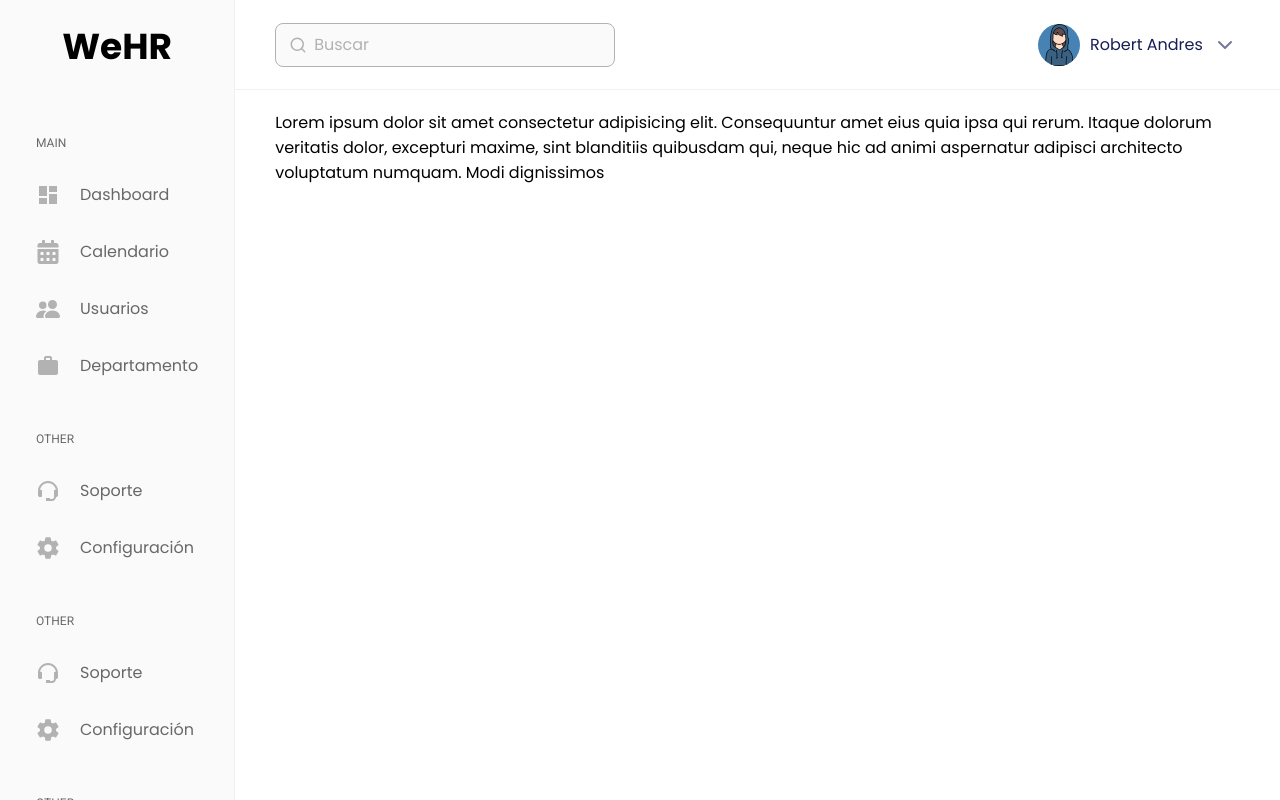
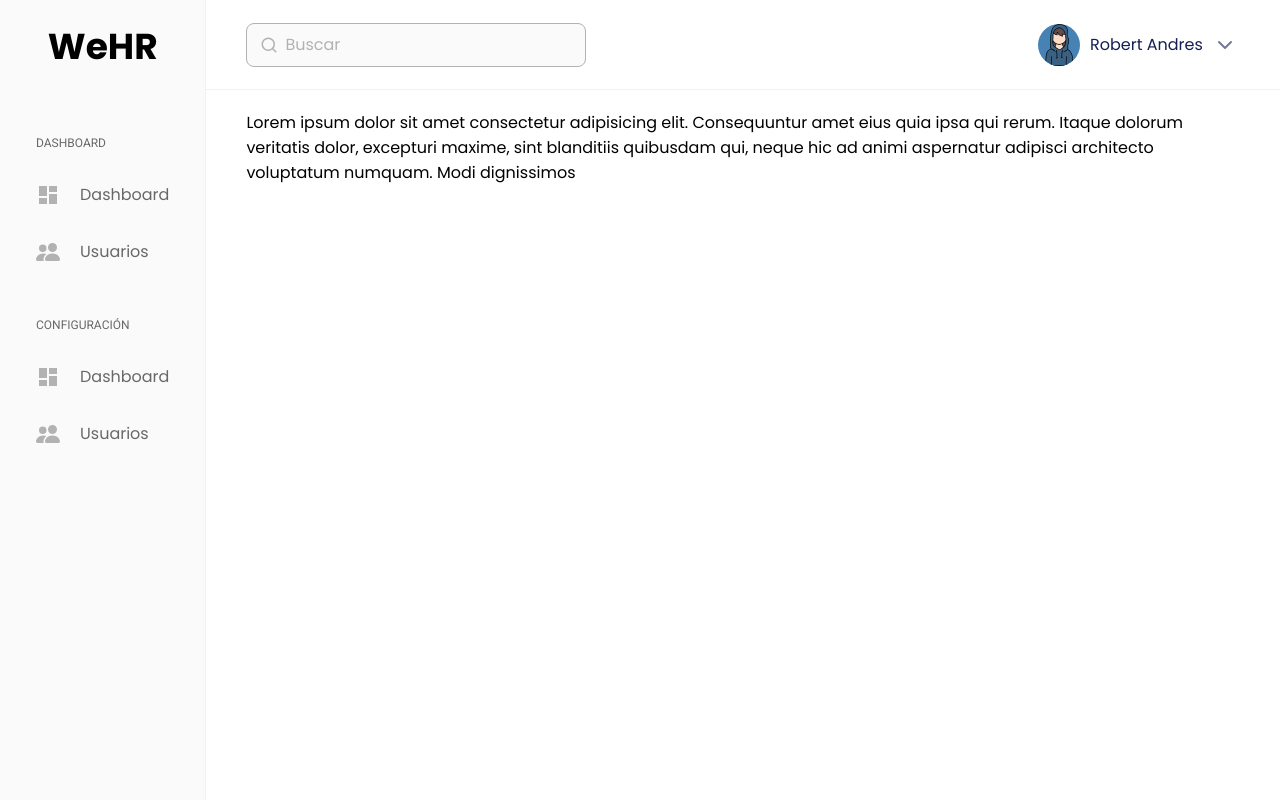
Before and after one commit to robertramosastudillo/dashboard-template, a React (Create React App) app: page /dashboard in a window 1280 px wide. Built offline with nearby package versions, Linux system fonts and the light colour scheme.

Commit message:
A dynamic global routes file was configured

```diff
--- a/src/components/atoms/ListItem/ListItem.tsx
+++ b/src/components/atoms/ListItem/ListItem.tsx
@@ -5,12 +5,13 @@ import { useSelector } from "react-redux";
 import { uiSelector } from "../../../features/ui/uiSelector";
 
 interface Props {
-  id: number;
   label: string;
   Icon: IconType;
+  to: string;
 }
 
-export const ListItem = ({ id, label, Icon }: Props) => {
+export const ListItem = ({ Icon, label, to }: Props) => {
+
   const el = useRef<HTMLDivElement>(null);
   const elTitle = useRef<HTMLDivElement>(null);
   const { isCollapsed } = useSelector(uiSelector);
@@ -24,7 +25,7 @@ export const ListItem = ({ id, label, Icon }: Props) => {
   }
 
   return (
-    <div key={id} className="list__item" ref={el}>
+    <div key={label} className="list__item" ref={el}>
       <Icon className="list__item-icon" />
       <span className="list__item-title" ref={elTitle}>{label}</span>
     </div>
--- a/src/components/molecules/SidebarList/SidebarList.tsx
+++ b/src/components/molecules/SidebarList/SidebarList.tsx
@@ -1,16 +1,17 @@
 import { useRef } from "react";
 import "./SidebarList.scss";
 import { ListItem } from "../../atoms";
-import { ISidebarList } from "../../../shared/assets/data/sidebarList";
 import { useSelector } from "react-redux";
 import { uiSelector } from "../../../features/ui/uiSelector";
+import { IAppRouteList } from "../../../routes/routeList";
 
 interface Props {
-  title: string;
-  items: ISidebarList[];
+  appRouteList: IAppRouteList;
 }
 
-export const SidebarList = ({ title, items }: Props) => {
+export const SidebarList = ({ appRouteList }: Props) => {
+  const { title, routelist } = appRouteList;
+
   const el = useRef<HTMLSpanElement>(null);
 
   const { isCollapsed } = useSelector(uiSelector);
@@ -22,11 +23,13 @@ export const SidebarList = ({ title, items }: Props) => {
 
   return (
     <div className="sidebar__list">
-      <span className="sidebar__list-title" ref={el}>{title}</span>
+      <span className="sidebar__list-title" ref={el}>
+        {title}
+      </span>
 
-      {items.map(({ id, label, Icon }) => (
-        <div key={id}>
-          <ListItem id={id} label={label} Icon={Icon} />
+      {routelist.map(({ Icon, label, to }) => (
+        <div key={label}>
+          <ListItem label={label} Icon={Icon} to={to} />
         </div>
       ))}
     </div>
--- a/src/components/organisms/Sidebar/Sidebar.tsx
+++ b/src/components/organisms/Sidebar/Sidebar.tsx
@@ -1,7 +1,7 @@
 import { useRef } from "react";
 import { useDispatch, useSelector } from "react-redux";
 import { collapsedMenu } from "../../../features/ui/uiSlice";
-import { mainData, otherData } from "../../../shared/assets/data/sidebarList";
+import { dashboardList, settingList } from "../../../routes/routeList";
 import { MainLogo } from "../../atoms";
 import { SidebarList } from "../../molecules";
 import "./Sidebar.scss";
@@ -26,10 +26,8 @@ export const Sidebar = () => {
     <>
       <div className="sidebar" ref={el}>
         <MainLogo />
-        <SidebarList title="Main" items={mainData} />
-        <SidebarList title="Other" items={otherData} />
-        <SidebarList title="Other" items={otherData} />
-        <SidebarList title="Other" items={otherData} />
+        <SidebarList appRouteList={dashboardList} />
+        <SidebarList appRouteList={settingList} />
       </div>
       <div
         ref={elSidebarShadow}
--- /dev/null
+++ b/src/routes/routeList.ts
@@ -0,0 +1,46 @@
+import { IconType } from "react-icons";
+import { BsFillPeopleFill } from "react-icons/bs";
+import { MdDashboard } from "react-icons/md";
+
+export interface IRouteList {
+  label: string;
+  to: string;
+  Icon: IconType;
+}
+
+export interface IAppRouteList {
+  title: string;
+  routelist: IRouteList[];
+}
+
+export const dashboardList: IAppRouteList = {
+  title: "Dashboard",
+  routelist: [
+    {
+      Icon: MdDashboard,
+      label: "Dashboard",
+      to: "dashboard",
+    },
+    {
+      Icon: BsFillPeopleFill,
+      label: "Usuarios",
+      to: "dashbord/users",
+    },
+  ],
+};
+
+export const settingList: IAppRouteList = {
+    title: "Configuración",
+    routelist: [
+      {
+        Icon: MdDashboard,
+        label: "Dashboard",
+        to: "dashboard",
+      },
+      {
+        Icon: BsFillPeopleFill,
+        label: "Usuarios",
+        to: "dashbord/users",
+      },
+    ],
+  };
```
